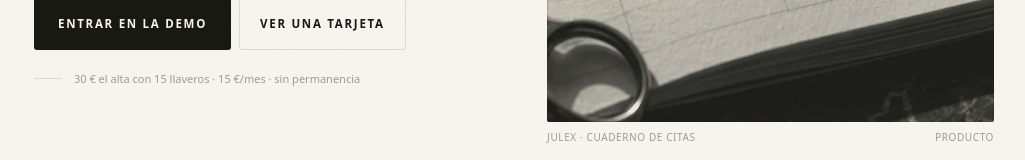
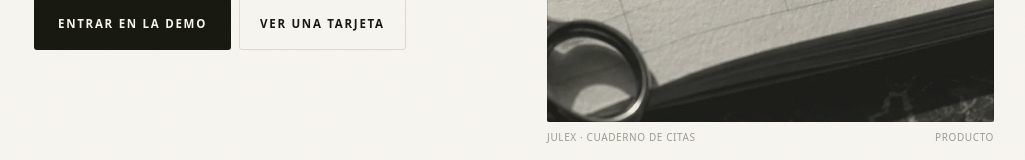
Before and after one commit to Alexande1018/julex, a React (Vite) app: page / in a window 1280 px wide. Shown: the part 579-739 px from the top of the page, without its empty margins (126-1151 px from the left). Built offline with nearby package versions, Linux system fonts and the light colour scheme; no server answers.

Commit message:
Portada: fuera la línea de precio bajo el botón
«30 € el alta con 15 llaveros · 15 €/mes · sin permanencia» desaparece;
era el último precio que quedaba en la portada. Sube la caché del
service worker a julex-v5.

```diff
--- a/public/sw.js
+++ b/public/sw.js
@@ -3,7 +3,7 @@
    Estáticos con hash: caché primero (sus nombres cambian en cada despliegue).
    Sube la versión al publicar para tirar la caché vieja. */
 
-const CACHE = 'julex-v4';
+const CACHE = 'julex-v5';
 const SHELL = ['/', '/index.html', '/manifest.webmanifest', '/favicon.svg'];
 
 self.addEventListener('install', (evento) => {
--- a/src/routes/Landing.tsx
+++ b/src/routes/Landing.tsx
@@ -75,11 +75,6 @@ export default function Landing() {
                 </Link>
               )}
             </div>
-
-            <p className="mt-5 flex items-center gap-3 text-[11px] leading-relaxed text-faint">
-              <span aria-hidden className="h-px w-7 bg-line" />
-              30 € el alta con 15 llaveros · 15 €/mes · sin permanencia
-            </p>
           </div>
 
           <figure className="mt-9 lg:mt-0">
```
